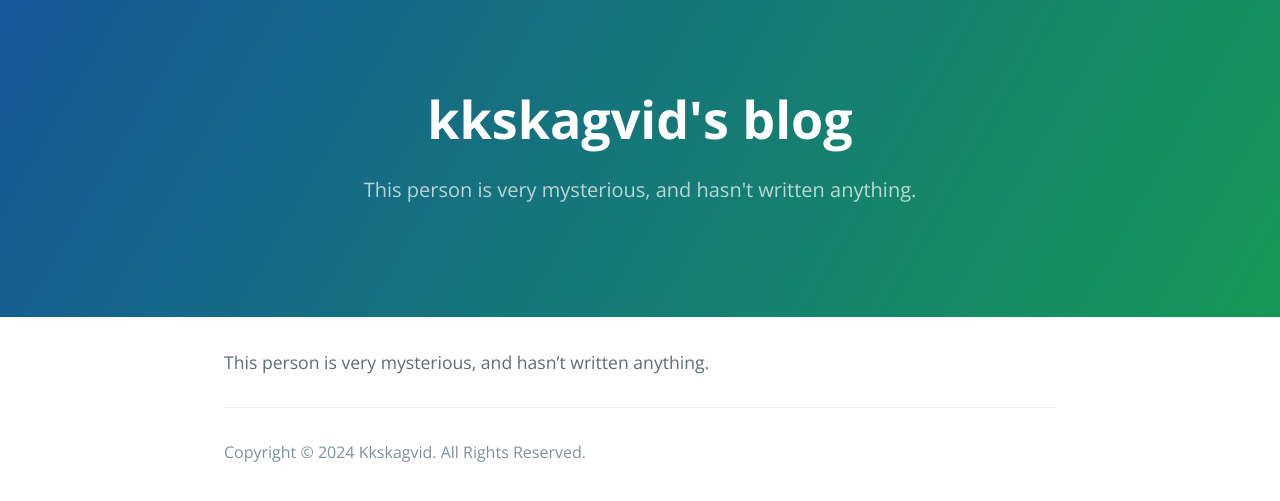
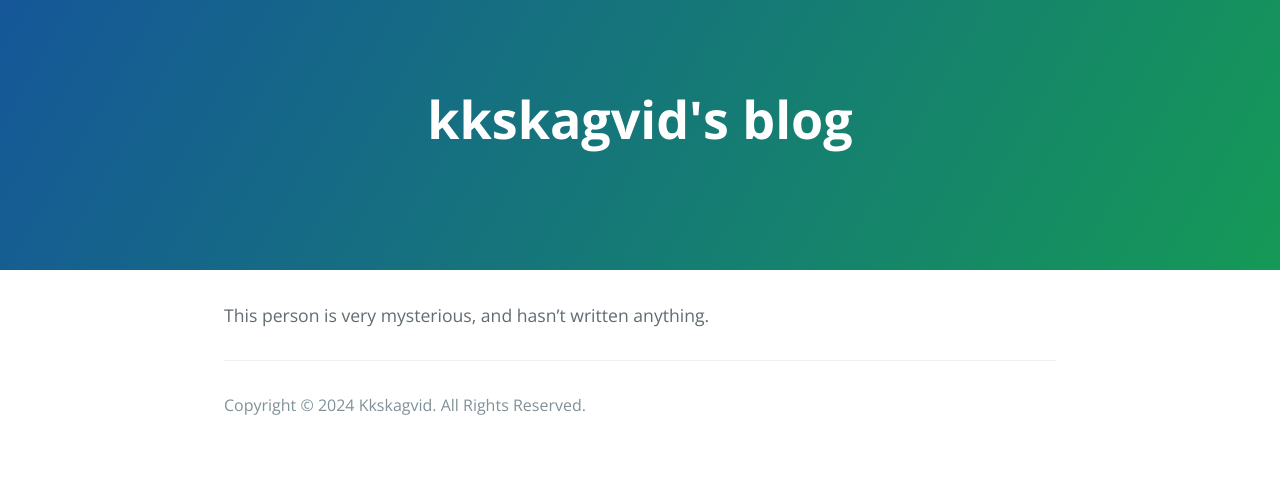
Before and after one commit to kkskagvid/kkskagvid.github.io, a Jekyll site: the page built from index.md, in a window 1280 px wide. Shown: the top 501 px of the page. Built offline with Jekyll 4.4.1, drawn with Linux system fonts in a browser that asks for light colours; the repository's description, which GitHub fills in, is left out.

Commit message:
Update _config.yml

```diff
--- a/_config.yml
+++ b/_config.yml
@@ -1,3 +1,2 @@
 title: kkskagvid's blog
-description: This person is very mysterious, and hasn't written anything.
 theme: jekyll-theme-cayman
```
